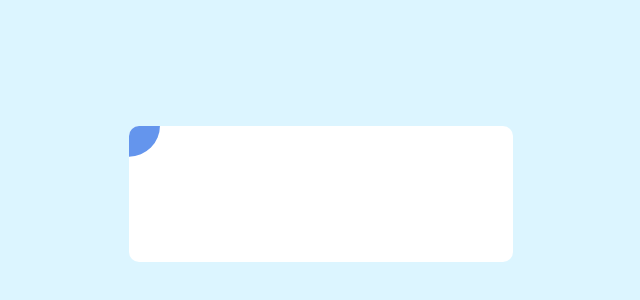
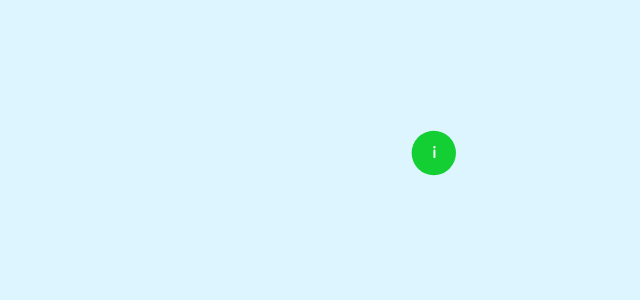
Before and after one commit to Sujon-Ahmed/learn_SASS, a plain HTML site: page Clip_Path/index.html in a window 1280 px wide. Shown: the part 206-506 px from the top of the page, without its empty margins (319-959 px from the left). Drawn offline with nearby package versions, Linux system fonts and the light colour scheme.

Commit message:
Effect:02 added

```diff
--- a/Clip_Path/css/main.scss
+++ b/Clip_Path/css/main.scss
@@ -10,18 +10,30 @@ body{
     font-family: 'Nunito', sans-serif;
 }
 
-.container{
-    width: 30%;
-    background: white;
-    border-radius: 10px;
+
 
     .inner{
-        background: cornflowerblue;
+        background: rgb(20, 207, 51);
         padding: 1em;
         border-radius: 10px;
-        width: 100%;
-        clip-path: circle(10% at 0% 0%);
-        transition: clip-path .5s ease-in-out;
+        width: 250px;
+        clip-path: circle(10% at 90% 20%);
+        transition: all .5s ease-in-out;
+        cursor: pointer;
+
+        &:hover{
+            clip-path: circle(75%);
+            background: yellowgreen;
+        }
+
+        span{
+            float: right;
+            position: relative;
+            right: 4%;
+            color: white;
+            transition: color .5s;
+            font-weight: bold;
+        }
 
         h1{
             color: white;
@@ -33,7 +45,3 @@ body{
             font-size: .8rem;
         }
     }
-    &:hover .inner{
-        clip-path: circle(75%);
-    }
-}
--- a/Clip_Path/index.html
+++ b/Clip_Path/index.html
@@ -13,6 +13,7 @@
 <body>
     <div class="container">
         <div class="inner">
+            <span>i</span>
             <h1>Hey</h1>
             <p>Lorem ipsum dolor sit amet consectetur adipisicing elit. Ipsum, magnam.</p>
         </div>
```
Also changed, not shown: Clip_Path/css/main.css, 1 other file.
